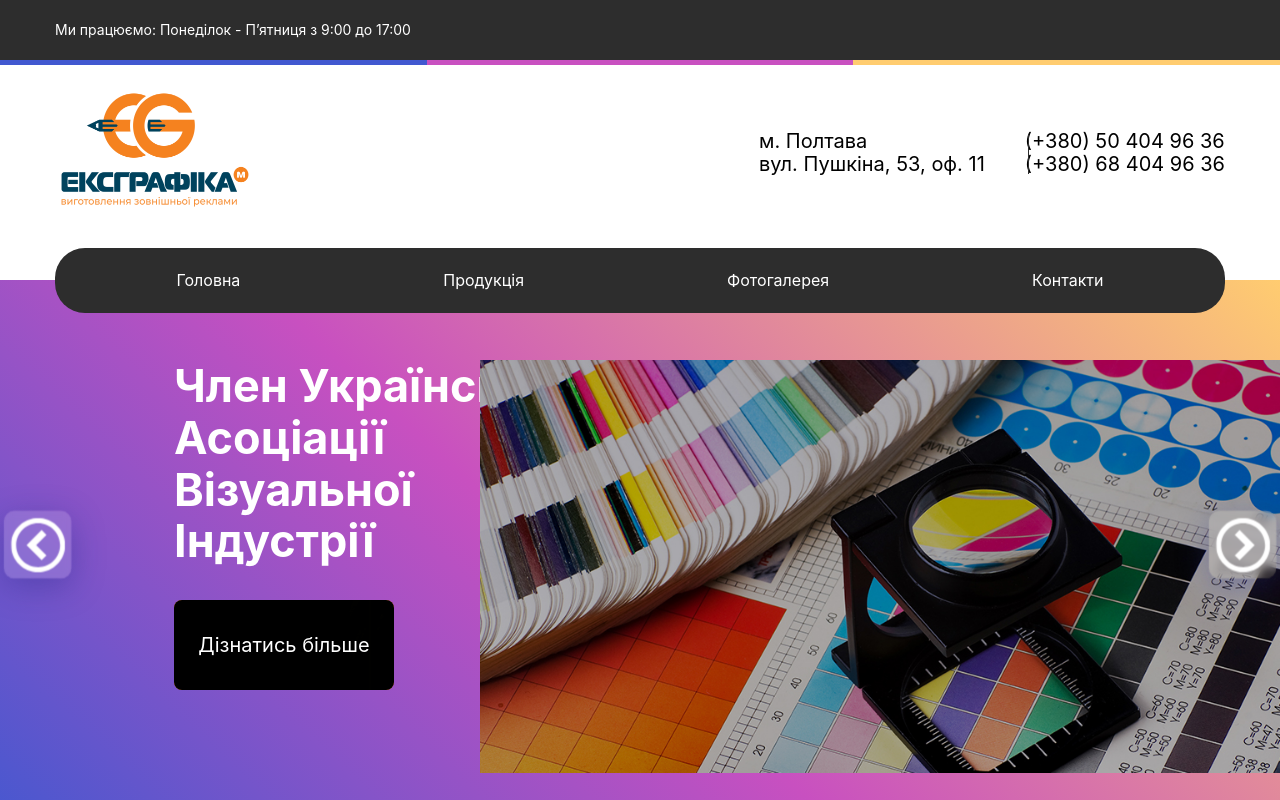
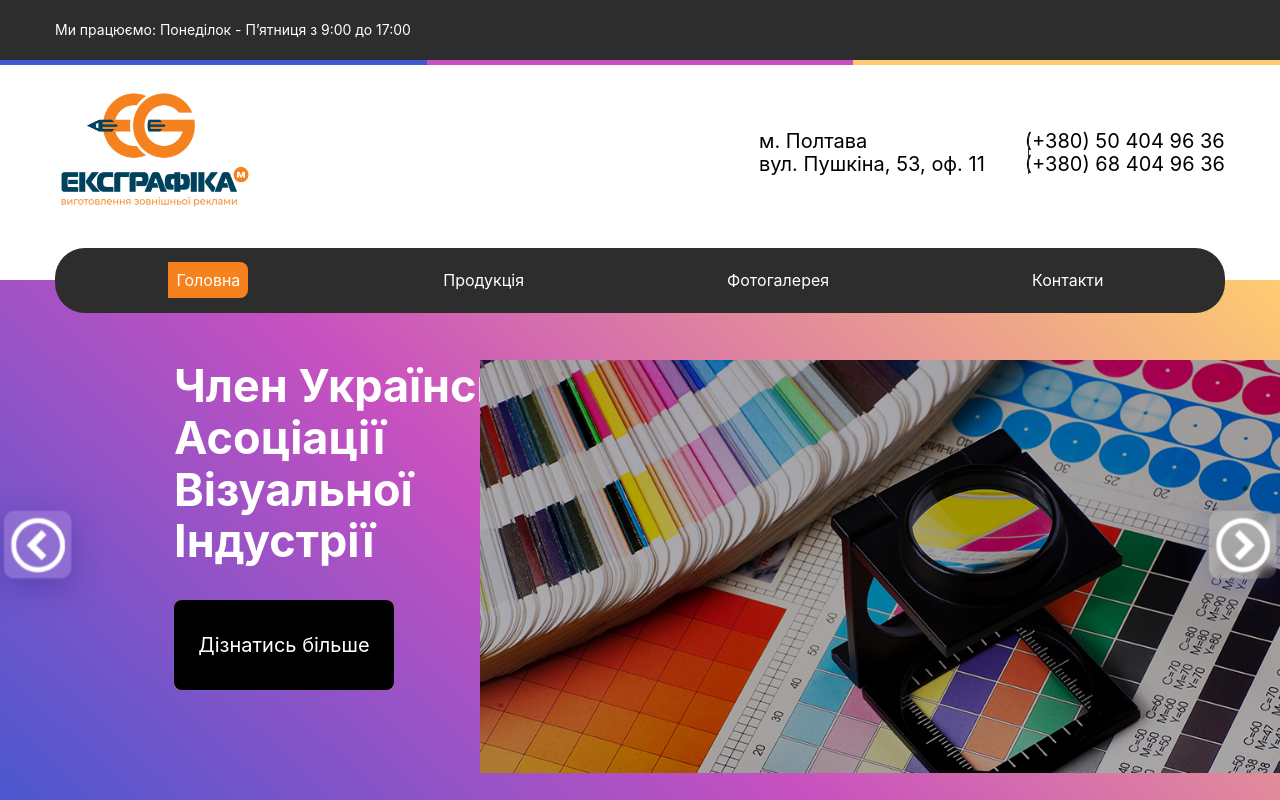
Before and after one commit to IIIHIMERAIII/printme, a React (Create React App) app: page / in a window 1280 px wide. Shown: the top 800 px of the page. Built offline with nearby package versions, Linux system fonts and the light colour scheme.

Commit message:
NavLink fix

```diff
--- a/src/components/navBar/navBar.jsx
+++ b/src/components/navBar/navBar.jsx
@@ -5,8 +5,8 @@ import { Container } from "../../assets/container"
 const navItems = [
   { redirect: '/', title: 'Головна' },
   { redirect: '/products', title: 'Продукція' },
-  { redirect: '/products', title: 'Фотогалерея' },
-  { redirect: '/products', title: 'Контакти' },
+  { redirect: '/gallery', title: 'Фотогалерея' },
+  { redirect: '/contacts', title: 'Контакти' },
 
 ];
 
--- a/src/components/navBar/styled.js
+++ b/src/components/navBar/styled.js
@@ -1,7 +1,6 @@
 import styled from "styled-components";
 import { colors, vars} from "../../assets/theme";
-import { Link } from "react-router-dom";
-
+import { NavLink as Link } from "react-router-dom";
 
 export const NavWrapper = styled.nav`
 z-index: 3;
@@ -41,6 +40,16 @@ color: ${colors.primaryWhite};
 export const NavLink = styled(Link)`
 padding: 17px;
 color: ${colors.primaryWhite};
-transition: ${vars.ColorTransition}, border-bottom-color 0.3s ease;
+box-shadow: inset 0 0 0 0 ${colors.orange};
+padding: 8px 0.5rem;;
+margin: 0 -0.5rem;
+transition: all 0.8s ease-in-out, box-shadow .3s ease-in-out;
+border-radius: 0px 8px 8px 0px;
 
+&:hover,
+&.active {
+  color: #fff;
+  box-shadow: inset 200px 0 0 0 ${colors.orange};
+  transition-duration: 0.8s;
+}
 `;
```
